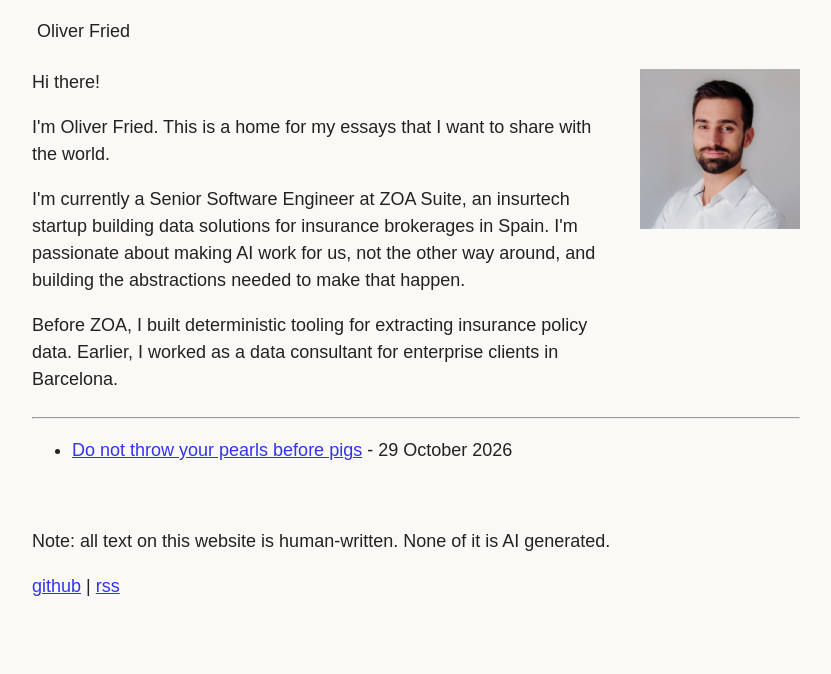
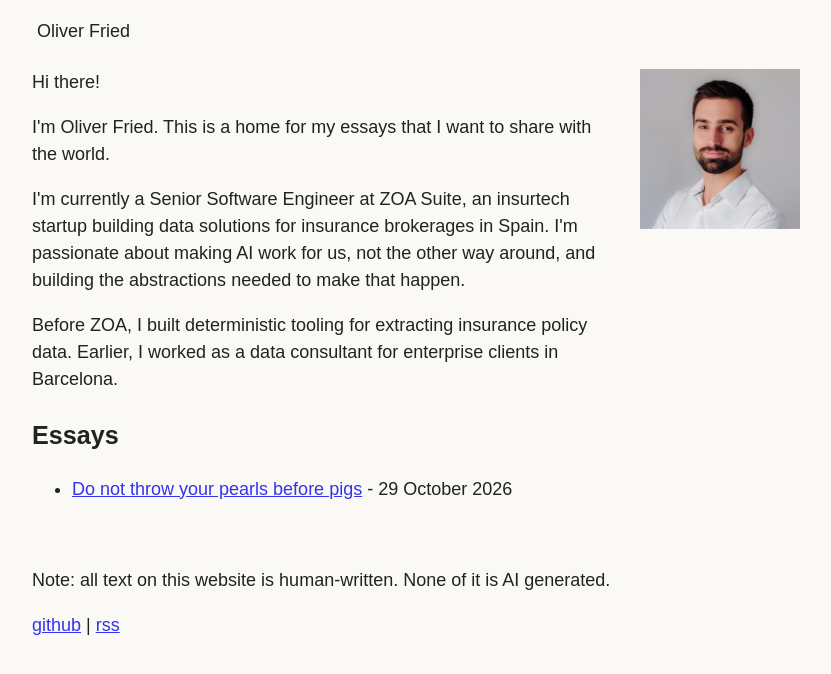
Before and after one commit to oliver-fried/oliverfried-blog, a Jekyll site: the page built from index.md, in a window 1280 px wide. Shown: the top 674 px of the page, without its empty margins (224-1055 px from the left). Built offline with Jekyll 4.4.1, drawn with Linux system fonts in a browser that asks for light colours.

Commit message:
Replace the home page divider with a bold Essays heading

```diff
--- a/index.md
+++ b/index.md
@@ -11,7 +11,7 @@
 <img class="profile-photo" src="{{ '/profile%20pic.png' | relative_url }}" alt="Oliver Fried" width="160" height="160">
 </section>
 
-<hr>
+<h2>Essays</h2>
 
 <ul>
 {% for post in site.posts %}
```
